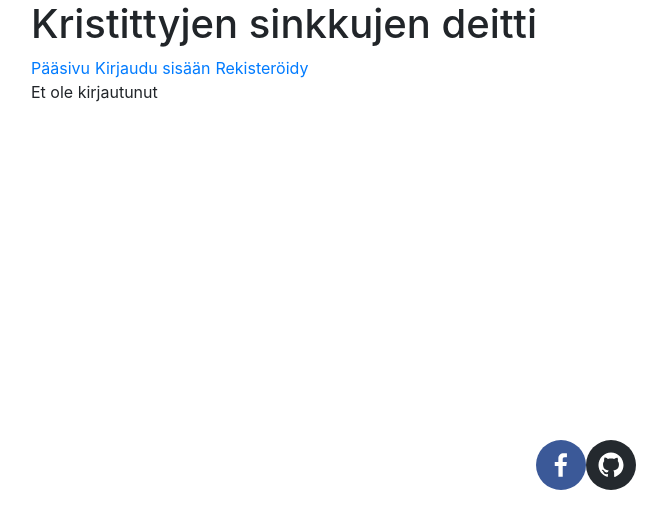
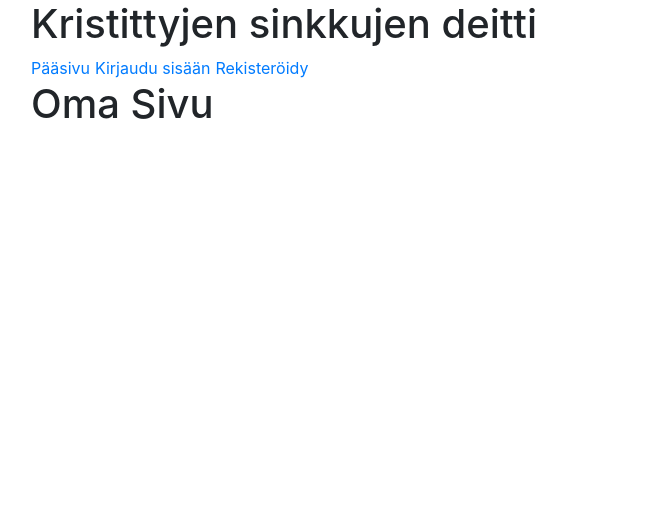
Before and after one commit to Ohtu-KSDeitti/frontend_ksd, a React (Create React App) app: page /s/1 in a window 1280 px wide. Shown: the top 528 px of the page, without its empty margins (54-721 px from the left). Built offline with nearby package versions, Linux system fonts and the light colour scheme.

Commit message:
userpage updated

```diff
--- a/src/App.js
+++ b/src/App.js
@@ -35,13 +35,13 @@ const App = ({ testUsers }) => {
         <Route path="/register">
           <RegistrationForm testUsers={users} setUsers={setUsers} />
         </Route>
+        <Route path="/:loggedUser">
+          <UserPage testUsers={users} loggedUser={loggedUser} />
+        </Route>
         <Route path="/">
           <MainPage loggedUser={loggedUser} />
         </Route>
       </Switch>
-      <Route path="/userpage">
-        <UserPage loggedUser={loggedUser} />
-      </Route>
       <Footer />
     </div>
   )
--- a/src/components/templates/Menu.js
+++ b/src/components/templates/Menu.js
@@ -1,6 +1,6 @@
 import React from 'react'
 
-const Menu = ({ logout }) => {
+const Menu = ({ loggedUser, logout }) => {
   const padding = {
     paddingRight: 5,
   }
@@ -18,7 +18,7 @@ const Menu = ({ logout }) => {
   return (
     <div>
       <a href="/" style={padding}>Pääsivu</a>
-      <a id="userpage" href="/userpage" style={padding}>Oma sivu</a>
+      <a id="userpage" href={loggedUser} style={padding}>Oma sivu</a>
       <a id="loginform" href="/login" style={padding} onClick={logout}>Kirjaudu ulos</a>
     </div>
 
--- a/src/components/templates/RegistrationForm.js
+++ b/src/components/templates/RegistrationForm.js
@@ -3,7 +3,7 @@ import { Form, Button } from 'react-bootstrap'
 /* import { useMutation } from '@apollo/client'
 import { CREATE_USER } from '../queries' */
 import { useHistory } from 'react-router-dom'
-import ReactIsCapsLockActive from '@matsun/reactiscapslockactive'
+// import ReactIsCapsLockActive from '@matsun/reactiscapslockactive'
 import Notification from '../utils/Notification'
 
 const RegistrationForm = ({ testUsers, setUsers }) => {
@@ -67,9 +67,9 @@ const RegistrationForm = ({ testUsers, setUsers }) => {
     <>
       <h2>Luo uusi käyttäjä</h2>
       <Notification message={notification} />
-      <ReactIsCapsLockActive>
+      { /* <ReactIsCapsLockActive>
         {(active) => <p style={{ color: 'red' }}>{active ? 'Caps lock on päällä' : ''}</p>}
-      </ReactIsCapsLockActive>
+      </ReactIsCapsLockActive> */ }
       <Form onSubmit={submit}>
         <Form.Group>
           <Form.Label>Käyttäjätunnus:</Form.Label>
--- a/src/components/templates/UserPage.js
+++ b/src/components/templates/UserPage.js
@@ -1,10 +1,28 @@
 /* eslint-disable no-tabs */
 import React from 'react'
 
-const UserPage = () => (
-  <div>
-    <p>Tämä on oma sivusi!</p>
-  </div>
-)
+const UserPage = ({ loggedUser, testUsers }) => {
+  if (loggedUser) {
+    const thisuser = testUsers.find((u) => u.username === loggedUser)
+    console.log(thisuser)
+    return (
+      <div>
+        <h1>Oma Sivu</h1>
+        <p>Tämä on käyttäjän {thisuser.username} oma sivu</p>
+        <h2>Tallentamasi tiedot</h2>
+        <ul>
+          <li>Nimi: {thisuser.name} <button type="submit">Muokkaa</button></li>
+          <li>Nimimerkki: {thisuser.username} <button type="submit">Muokkaa</button></li>
+          <li>Sähköposti: {thisuser.email} <button type="submit">Muokkaa</button></li>
+        </ul>
+        <p>Täydennä tietojasi ja luo deittiprofiili <a href="url">täällä</a></p>
+      </div>
+    )
+  } return (
+    <div>
+      <h1>Oma Sivu</h1>
+    </div>
+  )
+}
 
 export default UserPage
--- a/src/components/utils/Footer.js
+++ b/src/components/utils/Footer.js
@@ -1,11 +1,11 @@
 import React from 'react'
-import { SocialIcon } from 'react-social-icons'
+// import { SocialIcon } from 'react-social-icons'
 
 const Footer = () => (
   <footer className="content text-center text-white" style={{ paddingTop: '20em' }}>
     <div>
-      <SocialIcon url="https://www.facebook.com/groups/575539649714586/discussion/preview" />
-      <SocialIcon url="https://github.com/Ohtu-KSDeitti/frontend_ksd" />
+      {/* <SocialIcon url="https://www.facebook.com/groups/575539649714586/discussion/preview" />
+      <SocialIcon url="https://github.com/Ohtu-KSDeitti/frontend_ksd" /> */}
     </div>
   </footer>
 )
```
Also changed, not shown: 1 other file (tests, documents, lock files or other folders).
